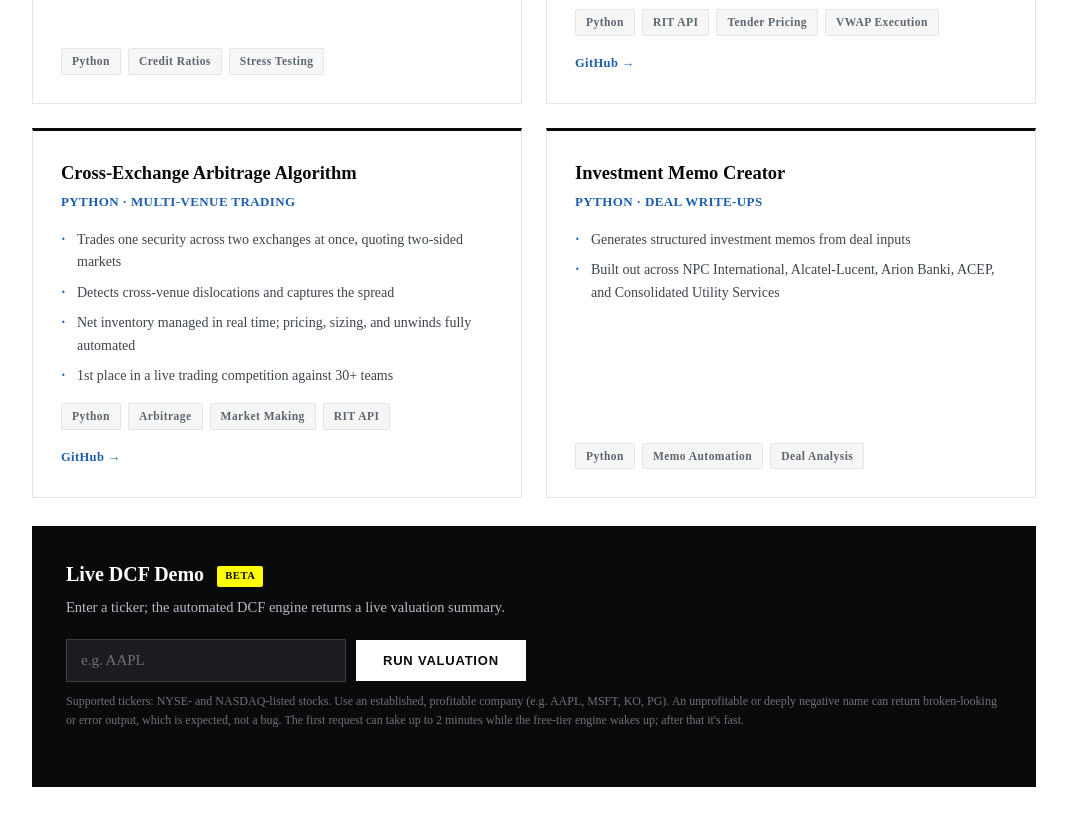
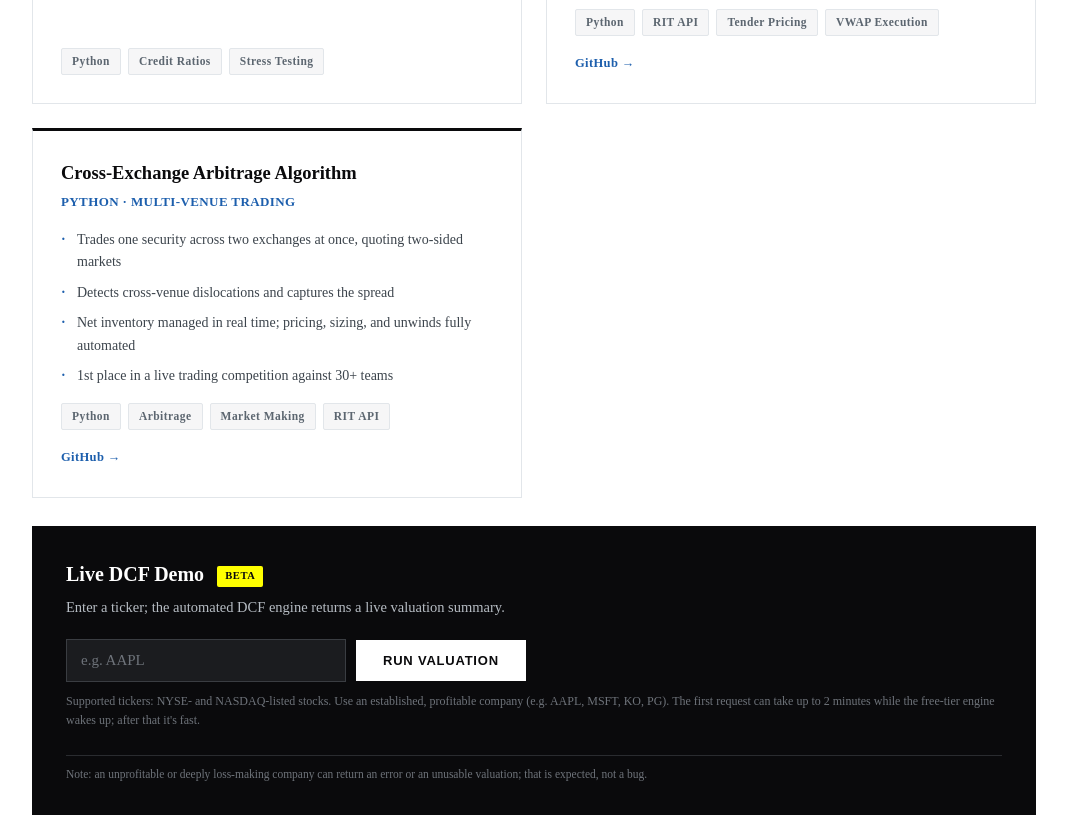
Before and after one commit to akul-veauli/akul-veauli.github.io, a plain HTML site: page index.html in a window 1280 px wide. Shown: the part 4486-5304 px from the top of the page, without its empty margins (106-1173 px from the left). Drawn offline with Linux system fonts and the light colour scheme.

Commit message:
Remove empty placeholders and memo card; footnote the demo caveat
Removed the two empty Early Work placeholder blocks in the Model Library and the Investment Memo Creator card, which has no sample output anywhere in the repo. The Live DCF Demo caveat moved out of the input hint into a small footnote under the result area.

Co-Authored-By: Claude Opus 5.5 <noreply@anthropic.com>

```diff
--- a/index.html
+++ b/index.html
@@ -118,6 +118,7 @@
   .demo-btn:hover:not(:disabled){background:var(--blue);border-color:var(--blue);color:#fff}
   .demo-btn:disabled{background:#3a3d42;color:#8a8f96;border-color:#3a3d42;cursor:not-allowed}
   .demo-hint{font-size:12px;color:#6e737a;margin-top:10px}
+  .demo-foot{font-size:11.5px;color:#6e737a;line-height:1.5;margin-top:18px;padding-top:10px;border-top:1px solid #2a2c30}
   .demo-result{margin-top:24px}
   .demo-status{font-size:13.5px;color:#b7bdc4;display:flex;align-items:center;gap:10px}
   .demo-prog-bar{height:3px;background:#2a2c30;overflow:hidden;margin:12px 0 14px}
@@ -526,16 +527,6 @@
             </div>
           </div>
 
-          <div class="genre-block" data-mtype="re">
-            <h4>Real Estate Models</h4>
-            <div class="placeholder-row">Superseded by the Texas SFR Investment Model in New Work.</div>
-          </div>
-
-          <div class="genre-block" data-mtype="waterfall">
-            <h4>Waterfalls &amp; Carry Structures</h4>
-            <div class="placeholder-row">No early-work files in this category yet.</div>
-          </div>
-
         </div>
       </details>
 
@@ -1080,15 +1071,6 @@
       <div class="tags"><span class="tag">Python</span><span class="tag">Arbitrage</span><span class="tag">Market Making</span><span class="tag">RIT API</span></div>
       <div style="margin-top:12px"><a class="btn-sm" href="https://github.com/akul-veauli/Algo-Trader" target="_blank" rel="noopener">GitHub →</a></div>
     </div>
-    <div class="card">
-      <h3>Investment Memo Creator</h3>
-      <div class="tagline">PYTHON · DEAL WRITE-UPS</div>
-      <ul>
-        <li>Generates structured investment memos from deal inputs</li>
-        <li>Built out across NPC International, Alcatel-Lucent, Arion Banki, ACEP, and Consolidated Utility Services</li>
-      </ul>
-      <div class="tags"><span class="tag">Python</span><span class="tag">Memo Automation</span><span class="tag">Deal Analysis</span></div>
-    </div>
   </div>
 
   <div class="demo-card">
@@ -1098,8 +1080,9 @@
       <input class="demo-input" id="demo-ticker" type="text" placeholder="e.g. AAPL" maxlength="5" autocomplete="off" spellcheck="false">
       <button class="demo-btn" id="demo-run">Run Valuation</button>
     </div>
-    <div class="demo-hint">Supported tickers: NYSE- and NASDAQ-listed stocks. Use an established, profitable company (e.g. AAPL, MSFT, KO, PG). An unprofitable or deeply negative name can return broken-looking or error output, which is expected, not a bug. The first request can take up to 2 minutes while the free-tier engine wakes up; after that it's fast.</div>
+    <div class="demo-hint">Supported tickers: NYSE- and NASDAQ-listed stocks. Use an established, profitable company (e.g. AAPL, MSFT, KO, PG). The first request can take up to 2 minutes while the free-tier engine wakes up; after that it's fast.</div>
     <div class="demo-result" id="demo-result" aria-live="polite"></div>
+    <div class="demo-foot">Note: an unprofitable or deeply loss-making company can return an error or an unusable valuation; that is expected, not a bug.</div>
   </div>
 
   <div class="note">
```
